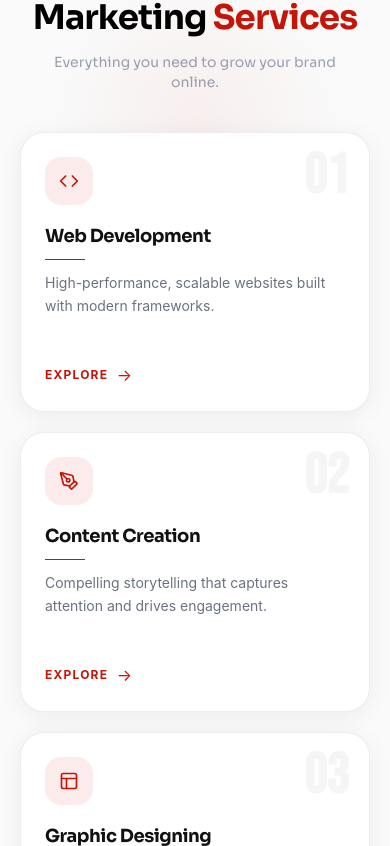
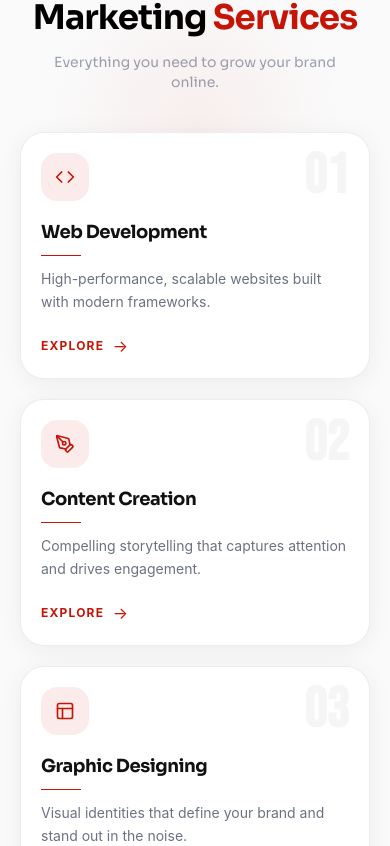
Before and after one commit to atif-afsar/BrandsWay-React, a React (Vite) app: page / in a window 390 px wide. Shown: the part 938-1784 px from the top of the page. Built offline with nearby package versions, Linux system fonts and the light colour scheme.

Commit message:
changes in some section

```diff
--- a/src/Components/Home/Services.jsx
+++ b/src/Components/Home/Services.jsx
@@ -25,8 +25,8 @@ const ServiceCard = ({ service, index }) => {
       transition={{ duration: 0.5, delay: index * 0.06 }}
       whileHover={{ y: -8 }}
       className="relative shrink-0 rounded-3xl flex flex-col justify-between group cursor-pointer overflow-hidden
-                 w-full sm:w-[300px] md:w-[340px]
-                 h-auto min-h-[280px] sm:h-[420px] md:h-[460px]"
+                 w-full sm:w-[300px] md:w-[280px]
+                 h-auto min-h-[200px] sm:h-[420px] md:h-[380px]"
       style={{
         background: 'white',
         border: '1px solid rgba(0,0,0,0.07)',
@@ -50,7 +50,7 @@ const ServiceCard = ({ service, index }) => {
         {service.tag}
       </div>
 
-      <div className="relative z-10 p-6 sm:p-8 flex flex-col h-full justify-between gap-6 sm:gap-0">
+      <div className="relative z-10 p-5 sm:p-8 flex flex-col h-full justify-between gap-5 sm:gap-0">
         <div>
           {/* Icon */}
           <div
@@ -124,7 +124,7 @@ const DesktopSection = () => {
   const targetRef = useRef(null);
   const { scrollYProgress } = useScroll({ target: targetRef });
 
-  const CARD_WIDTH = 340 + 32;
+  const CARD_WIDTH = 280 + 32;
   const TOTAL_CARDS = services.length;
   const VISIBLE_CARDS = 3.3;
   const SCROLL_DISTANCE = CARD_WIDTH * (TOTAL_CARDS - VISIBLE_CARDS);
--- a/src/Components/Work/WorkHero.jsx
+++ b/src/Components/Work/WorkHero.jsx
@@ -36,7 +36,7 @@ const PortfolioHero = () => {
         >
           <motion.h1
             {...fadeInUp}
-            className="text-5xl md:text-7xl lg:text-8xl font-medium text-[#1a1c2e] tracking-tight leading-[1.1]"
+            className="text-5xl md:text-7xl lg:text-8xl mt-6 font-medium text-[#1a1c2e] tracking-tight leading-[1.1]"
           >
             Impact through <br />
             <motion.span
```
